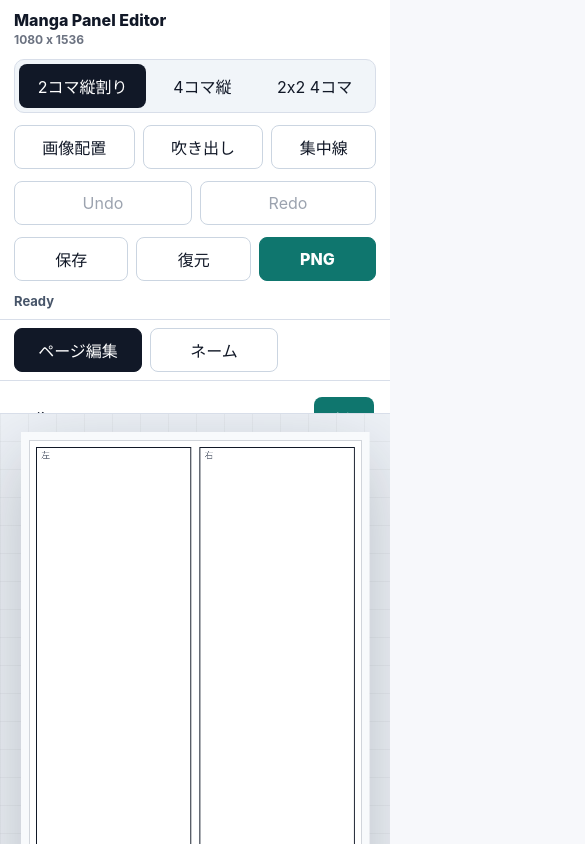
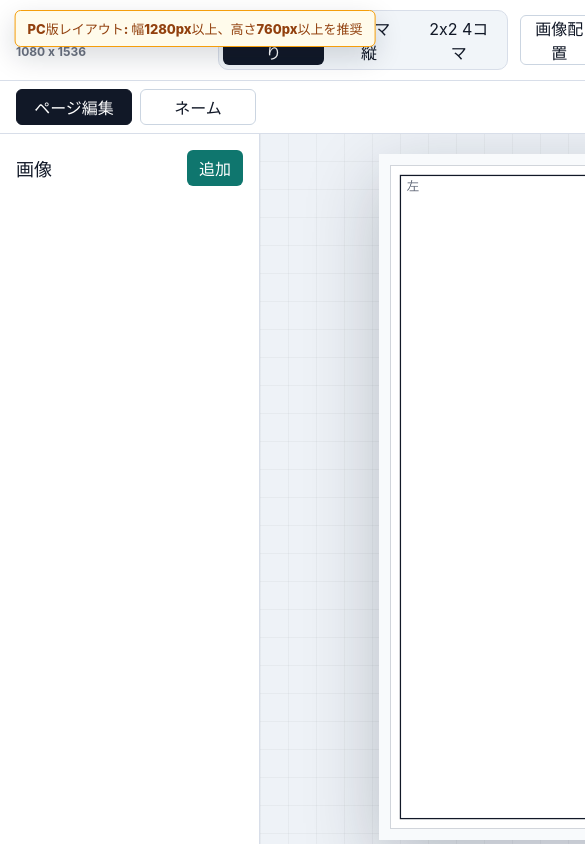
Before and after one commit to yohei2000/manga-panel-editor, a React (Vite) app: page / in a window 390 px wide. Shown: the top 844 px of the page, 585 px wide, since content can reach past the window. Built offline with nearby package versions, Linux system fonts and the light colour scheme.

Commit message:
Target desktop editing layout

```diff
--- a/src/styles.css
+++ b/src/styles.css
@@ -12,12 +12,26 @@
   box-sizing: border-box;
 }
 
-html,
-body,
+html {
+  width: 100%;
+  height: 100%;
+  margin: 0;
+}
+
+body {
+  width: 100%;
+  height: 100%;
+  min-width: 1280px;
+  min-height: 760px;
+  margin: 0;
+  overflow: auto;
+}
+
 #root {
   width: 100%;
   height: 100%;
-  margin: 0;
+  min-width: 1280px;
+  min-height: 760px;
 }
 
 button,
@@ -28,10 +42,10 @@ textarea {
 }
 
 button {
-  min-height: 44px;
+  min-height: 36px;
   border: 1px solid #cbd5e1;
-  border-radius: 8px;
-  padding: 0 14px;
+  border-radius: 6px;
+  padding: 0 12px;
   background: #ffffff;
   color: #111827;
   cursor: pointer;
@@ -52,6 +66,8 @@ button:disabled {
   grid-template-rows: auto auto minmax(0, 1fr);
   width: 100%;
   height: 100%;
+  min-width: 1280px;
+  min-height: 760px;
   overflow: hidden;
 }
 
@@ -59,8 +75,8 @@ button:disabled {
   display: flex;
   align-items: center;
   gap: 12px;
-  min-height: 72px;
-  padding: 10px 14px;
+  min-height: 64px;
+  padding: 10px 16px;
   border-bottom: 1px solid #d8dee9;
   background: #ffffff;
   overflow-x: auto;
@@ -69,7 +85,7 @@ button:disabled {
 .brand {
   display: grid;
   gap: 2px;
-  min-width: 180px;
+  min-width: 190px;
   font-weight: 800;
 }
 
@@ -116,7 +132,7 @@ button:disabled {
 }
 
 .statusText {
-  min-width: 180px;
+  min-width: 220px;
   margin-left: auto;
   color: #475569;
   font-size: 13px;
@@ -126,20 +142,20 @@ button:disabled {
 
 .workspace {
   display: grid;
-  grid-template-columns: 240px minmax(0, 1fr) 340px;
+  grid-template-columns: 260px minmax(720px, 1fr) 360px;
   min-height: 0;
 }
 
 .modeTabs {
   display: flex;
   gap: 8px;
-  padding: 8px 14px;
+  padding: 8px 16px;
   border-bottom: 1px solid #d8dee9;
   background: #ffffff;
 }
 
 .modeTabs button {
-  min-width: 128px;
+  min-width: 116px;
   font-weight: 800;
 }
 
@@ -183,9 +199,9 @@ button:disabled {
   display: inline-flex;
   align-items: center;
   justify-content: center;
-  min-height: 44px;
-  border-radius: 8px;
-  padding: 0 14px;
+  min-height: 36px;
+  border-radius: 6px;
+  padding: 0 12px;
   cursor: pointer;
 }
 
@@ -236,7 +252,7 @@ button:disabled {
   min-width: 0;
   min-height: 0;
   overflow: auto;
-  padding: 18px;
+  padding: 20px;
   background:
     linear-gradient(90deg, rgba(17, 24, 39, 0.04) 1px, transparent 1px),
     linear-gradient(0deg, rgba(17, 24, 39, 0.04) 1px, transparent 1px),
@@ -284,9 +300,9 @@ button:disabled {
 .field select,
 .field textarea {
   width: 100%;
-  min-height: 42px;
+  min-height: 36px;
   border: 1px solid #cbd5e1;
-  border-radius: 8px;
+  border-radius: 6px;
   padding: 8px 10px;
   background: #ffffff;
   color: #111827;
@@ -321,7 +337,7 @@ button:disabled {
 
 .namePlanner {
   display: grid;
-  grid-template-columns: 320px minmax(0, 1fr) 360px;
+  grid-template-columns: 340px minmax(720px, 1fr) 380px;
   min-height: 0;
   background: #eef2f7;
 }
@@ -403,7 +419,7 @@ button:disabled {
 }
 
 .nameList button {
-  min-height: 38px;
+  min-height: 34px;
 }
 
 .nameList .isSelected {
@@ -418,86 +434,23 @@ button:disabled {
   margin-top: 12px;
 }
 
-@media (max-width: 1180px) {
-  .workspace {
-    grid-template-columns: 200px minmax(0, 1fr) 300px;
-  }
-
-  .namePlanner {
-    grid-template-columns: 280px minmax(0, 1fr) 320px;
-  }
-
-  .toolbar {
-    flex-wrap: wrap;
-    overflow-x: visible;
-  }
-
-  .statusText {
-    margin-left: 0;
+@media (max-width: 1279px), (max-height: 759px) {
+  body::before {
+    position: fixed;
+    top: 10px;
+    left: 50%;
+    z-index: 1000;
+    transform: translateX(-50%);
+    border: 1px solid #f59e0b;
+    border-radius: 6px;
+    padding: 8px 12px;
+    background: #fffbeb;
+    color: #92400e;
+    font-size: 13px;
+    font-weight: 800;
+    box-shadow: 0 10px 28px rgba(15, 23, 42, 0.16);
+    content: "PC版レイアウト: 幅1280px以上、高さ760px以上を推奨";
+    pointer-events: none;
+    white-space: nowrap;
   }
 }
-
-@media (max-width: 860px) {
-  .appShell {
-    overflow: auto;
-  }
-
-  .workspace {
-    grid-template-columns: 1fr;
-    grid-template-rows: auto minmax(520px, 1fr) auto;
-  }
-
-  .namePlanner {
-    grid-template-columns: 1fr;
-    grid-template-rows: auto minmax(560px, 70vh) auto;
-    overflow: auto;
-  }
-
-  .namePanel,
-  .namePanel:last-child {
-    border-right: 0;
-    border-left: 0;
-    border-bottom: 1px solid #d8dee9;
-  }
-
-  .nameStageWrap {
-    min-height: 560px;
-  }
-
-  .assetPanel {
-    border-right: 0;
-    border-bottom: 1px solid #d8dee9;
-  }
-
-  .inspector {
-    border-left: 0;
-    border-top: 1px solid #d8dee9;
-  }
-
-  .assetGrid {
-    grid-template-columns: repeat(4, minmax(112px, 1fr));
-    overflow-x: auto;
-  }
-
-  .assetThumb {
-    height: 120px;
-  }
-
-  .toolbar {
-    align-items: stretch;
-  }
-
-  .brand,
-  .toolGroup,
-  .statusText {
-    width: 100%;
-  }
-
-  .toolGroup {
-    overflow-x: auto;
-  }
-
-  .toolGroup button {
-    flex: 1 0 auto;
-  }
-}
```
Also changed, not shown: 1 other file (tests, documents, lock files or other folders).
